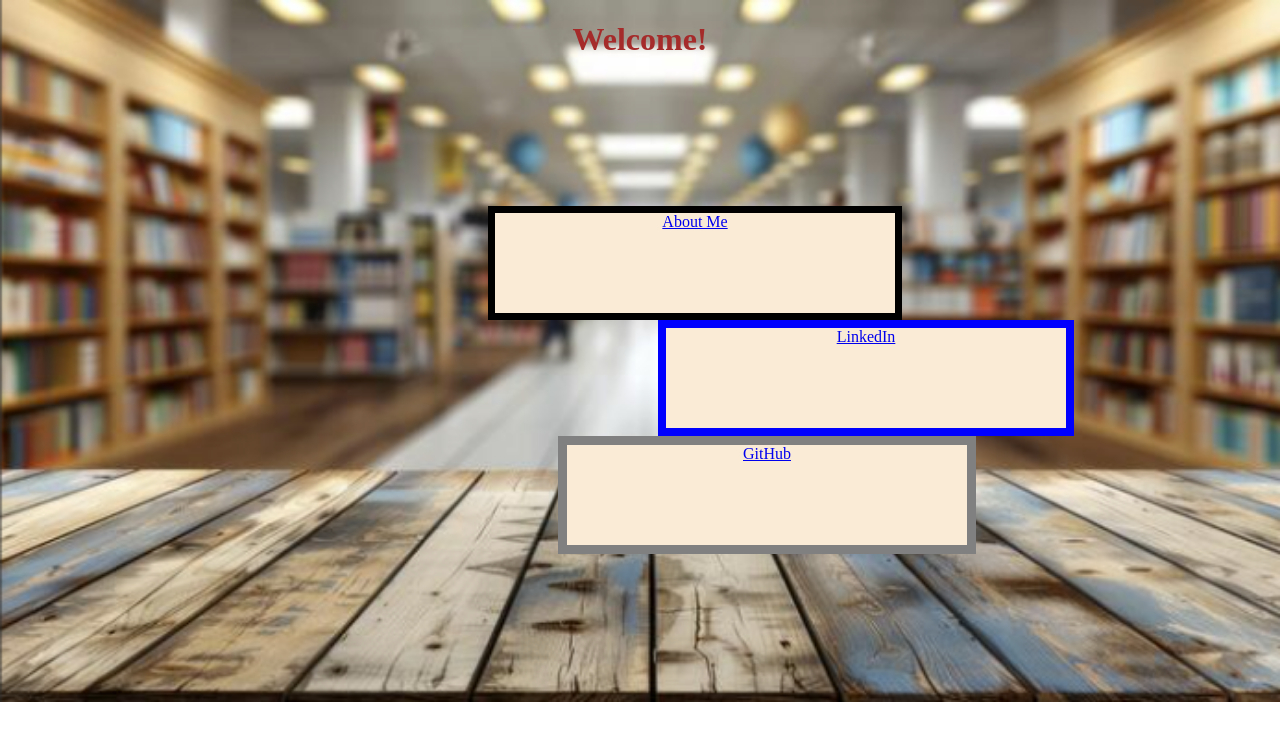
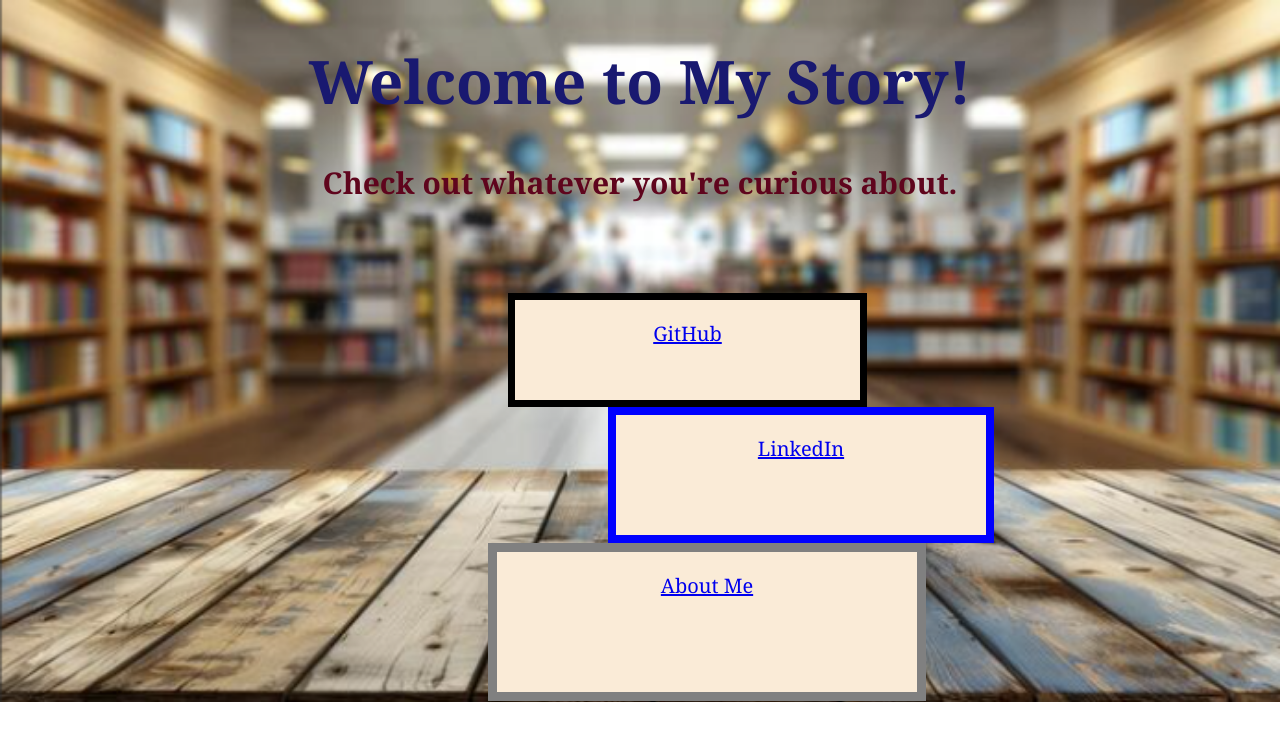
Before and after one commit to annarosecodes/Annas-Personal-Site, a plain HTML site: page index.html in a window 1280 px wide. Drawn offline with Linux system fonts and the light colour scheme.

Commit message:
learned the transform code and how to make the boxes look like books

```diff
--- a/index.html
+++ b/index.html
@@ -6,26 +6,37 @@
 <style>
     h1{
         text-align:center;
-        color:brown;
+        color:midnightblue;
+        font-size: 60px;
+        font-family: Georgia;
+    }
+    h3{
+        text-align:center;
+        color:rgb(95, 5, 29);
+        font-size:30px;
+        font-family: Georgia;
     }
     #box1{
         background-color:antiquewhite;
-        height:100px;
-        width:400px;
+        height:60px;
+        width:325px;
         border: 7px solid black;
         text-align:center;
         display:inline-block;
-        margin-top: 10%;
-        margin-left: 480px;
+        font-display: center;
+        padding: 20px 10px;
+        transform: translate(500px,60px);
     }
     #box2{
         background-color:antiquewhite;
-        height:100px;
-        width:400px;
+        height:80px;
+        width:350px;
         border: 8px solid blue;
         text-align:center;
         display:block;
-        margin-left: 650px;
+        font-display: center;
+        padding: 20px 10px;
+        transform: translate(600px,60px);
     }
     #box3{
         background-color:antiquewhite;
@@ -34,7 +45,13 @@
         border: 9px solid gray;
         text-align:center;
         display:block;
-        margin-left: 550px;
+        font-display: center;
+        padding: 20px 10px;
+        transform: translate(480px, 60px);
+    }
+    a{
+        font-size:20px;
+        font-family: Georgia;
     }
 
 </style>
@@ -42,17 +59,17 @@
 </head>
 <link rel="stylesheet" href="style.css">
 <body>
-<h1>Welcome!</h1>
+<h1>Welcome to My Story!</h1>
+<h3>Check out whatever you're curious about.</h3>
 <div id="box1">
-<a href="./aboutMe.html">About Me</a>
+<a href="https://github.com/annarosecodes" target="blank">GitHub</a>
 </div>
 <div id="box2">
 <a href="https://www.linkedin.com/in/annarosecimitile/" target="blank">LinkedIn</a>
 </div>
 <div id="box3">
-<a href="https://github.com/annarosecodes" target="blank">GitHub</a>
+<a href="./aboutMe.html">About Me</a>
 </div>
-
 
 </body>
 </html>
```
